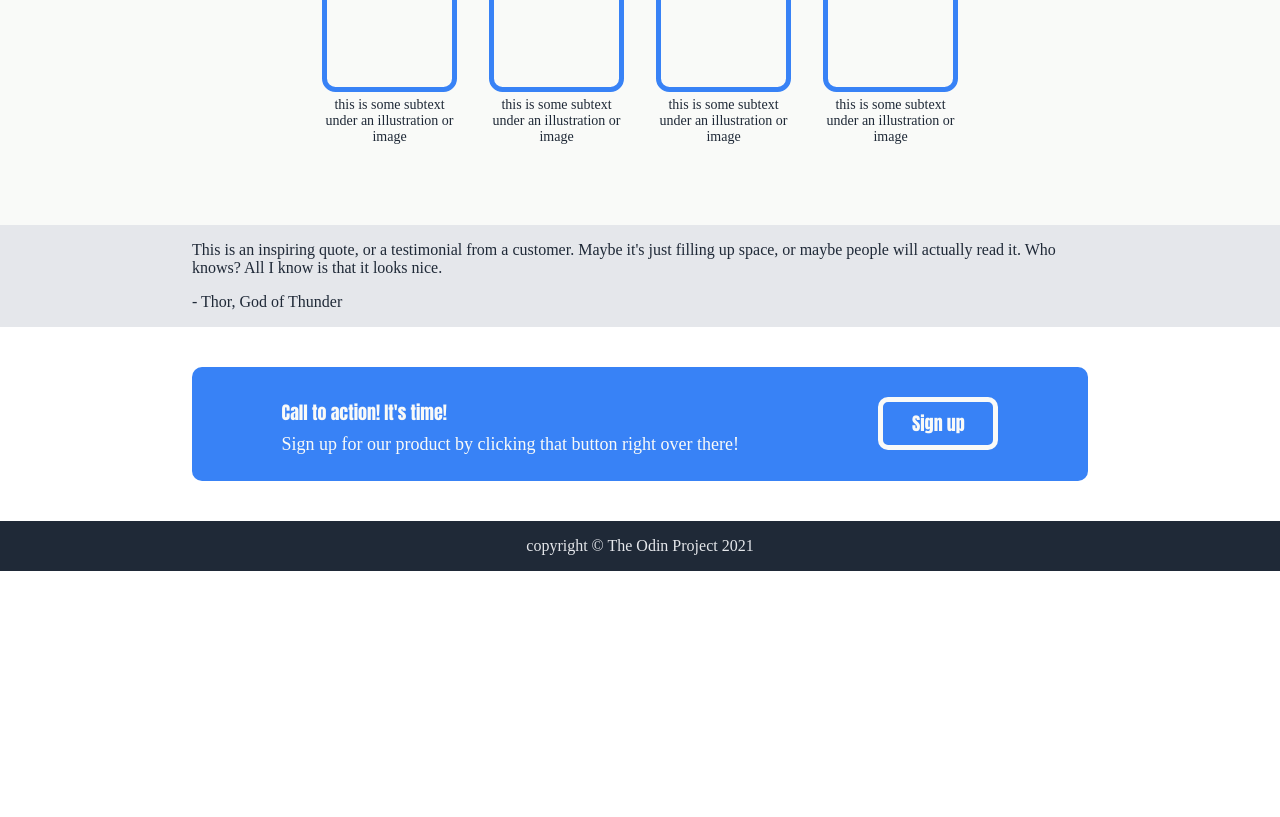
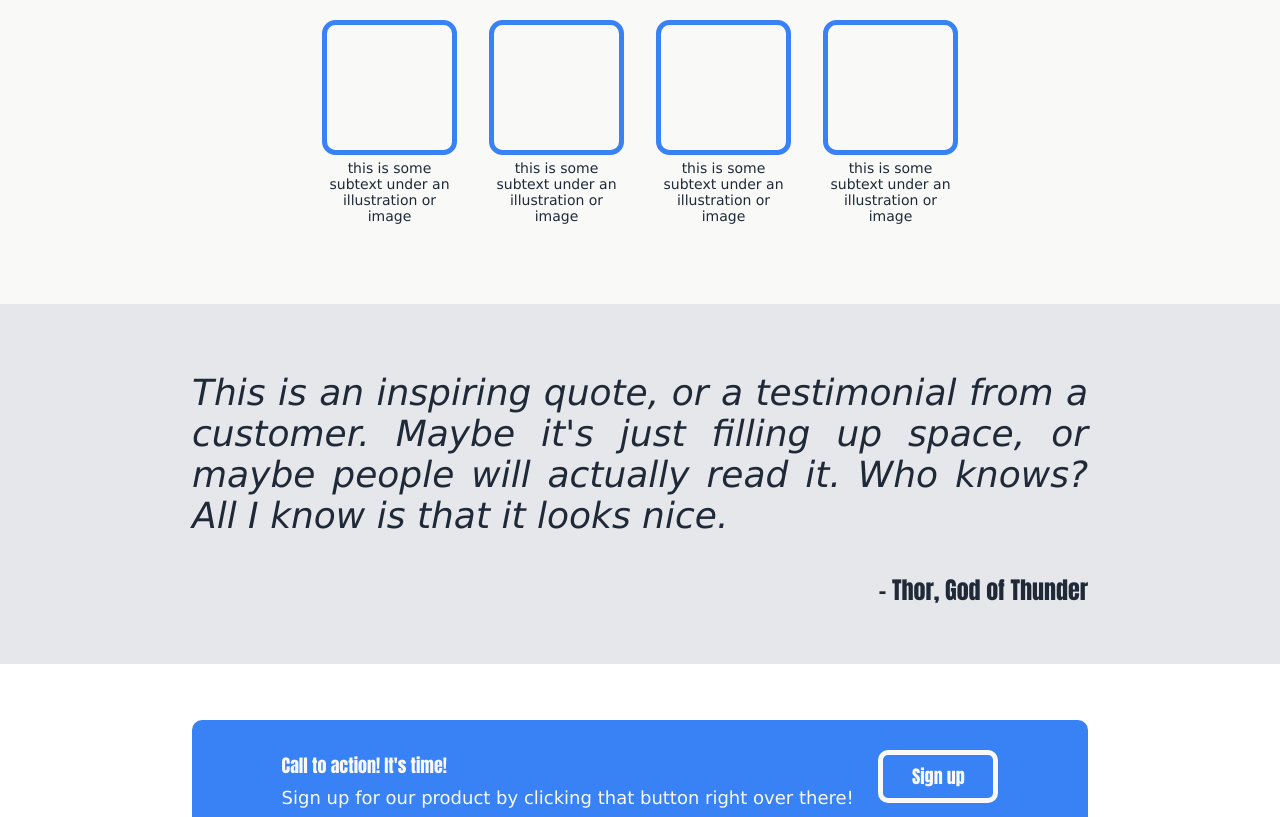
Before and after one commit to yurplepurple10/practice-website, a plain HTML site: page index.html in a window 1280 px wide. Shown: the part 564-1381 px from the top of the page. Before the commit the page ends 1135 px from the top, so only its background shows below. Drawn offline with Linux system fonts and the light colour scheme.

Commit message:
Finish last section (quote) styling in styles.css. Increase padding around call to action div.

```diff
--- a/index.html
+++ b/index.html
@@ -39,12 +39,12 @@
         </div>
 
         <div class="quote">
-            <p>This is an inspiring quote, or a testimonial
+            <p id="quote">This is an inspiring quote, or a testimonial
                 from a customer. Maybe it's just filling up space,
                 or maybe people will actually read it. Who knows?
                 All I know is that it looks nice.
             </p>
-            <p>- Thor, God of Thunder</p>
+            <p id="thor">- Thor, God of Thunder</p>
         </div>
 
         <div class="action">
--- a/styles.css
+++ b/styles.css
@@ -78,7 +78,7 @@ div.object {
 .item2 {
     color: #E5E7EB;
     font-size: 18px;
-    font-family: 'Times New Roman', Times, serif;
+    font-family: Verdana, Geneva, Tahoma, sans-serif;
     height: fit-content;
     width:fit-content;
 }
@@ -95,7 +95,7 @@ div.object {
 
 .footer {
     color:#E5E7EB;
-    font-family: 'Times New Roman', Times, serif;
+    font-family: Verdana, Geneva, Tahoma, sans-serif;
     display: flex;
     justify-content: center;
 }
@@ -110,13 +110,31 @@ div.object {
     color:#1F2937;
     padding-left: 15%;
     padding-right: 15%;
+    padding-top: 32px;
+    padding-bottom: 32px;
+}
+
+#quote {
+    font-size: 36px;
+    font-style: italic;
+    font-weight: light;
+    text-align: justify;
+    font-family:Verdana, Geneva, Tahoma, sans-serif;
+}
+
+#thor {
+    font-family: Impact, Haettenschweiler, 'Arial Narrow Bold', sans-serif;
+    font-weight: bold;
+    font-size: 24px;
+    text-align: right;
+    margin-top: 0px;
 }
 
 .action {
     padding-left: 15%;
     padding-right: 15%;
-    padding-top: 40px;
-    padding-bottom: 40px;
+    padding-top: 56px;
+    padding-bottom: 56px;
 }
 
 .blue {
@@ -138,7 +156,7 @@ div.object {
 
 .sign_up {
     font-size: 18px;
-    font-family: 'Times New Roman', Times, serif;
+    font-family: Verdana, Geneva, Tahoma, sans-serif;
     margin-top: 8px;
 }
 
@@ -177,7 +195,7 @@ figcaption {
     text-align: center;
     color: #1F2937;
     font-size: 14px;
-    font-family: 'Times New Roman', Times, serif;
+    font-family: Verdana, Geneva, Tahoma, sans-serif;
     margin-top: 5px;
 }
 
@@ -187,7 +205,7 @@ figure {
 }
 
 h3 {
-    font-size: 24px;
+    font-size: 36px;
     font-family: Impact, Haettenschweiler, 'Arial Narrow Bold', sans-serif;
     color: #1F2937;
 }
```
